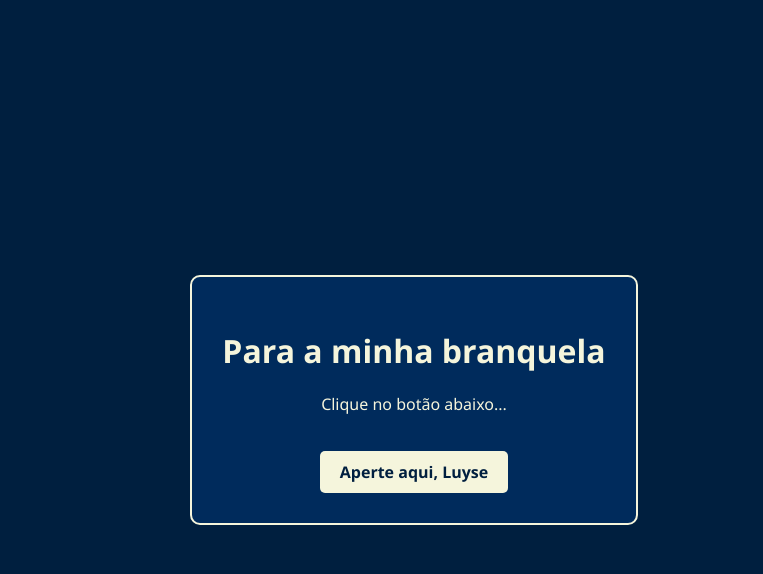
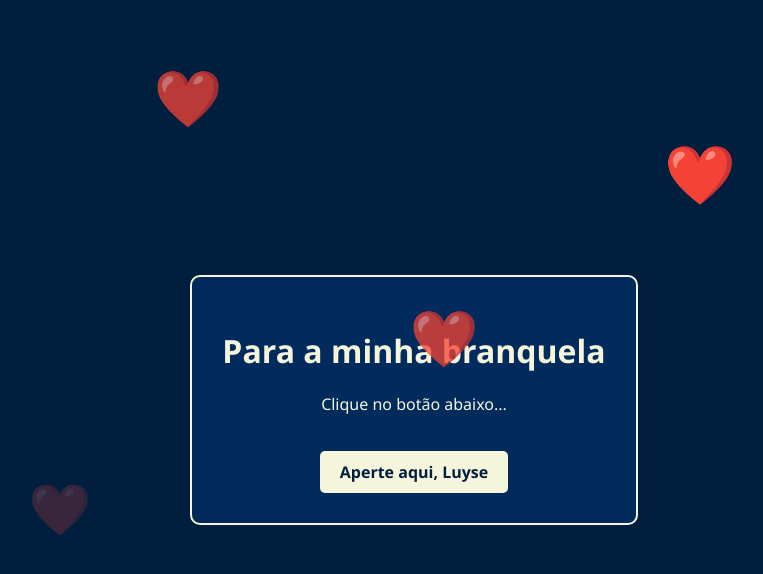
Before and after one commit to DavidGabriel-square/site-da-luyse-, a plain HTML site: page index.html in a window 1280 px wide. Shown: the whole page, without its empty margins (226-989 px from the left). Drawn offline with Linux system fonts and the light colour scheme.

Commit message:
Atualizar o index.html

```diff
--- a/index.html
+++ b/index.html
@@ -7,6 +7,12 @@
   <link rel="stylesheet" href="style.css">
 </head>
 <body>
+    <!-- Adicionando corações -->
+<div class="coracao">❤️</div>
+<div class="coracao">❤️</div>
+<div class="coracao">❤️</div>
+<div class="coracao">❤️</div>
+<div class="coracao">❤️</div>
   <div class="container">
     <h1>Para a minha branquela</h1>
     <p>Clique no botão abaixo...</p>
```
